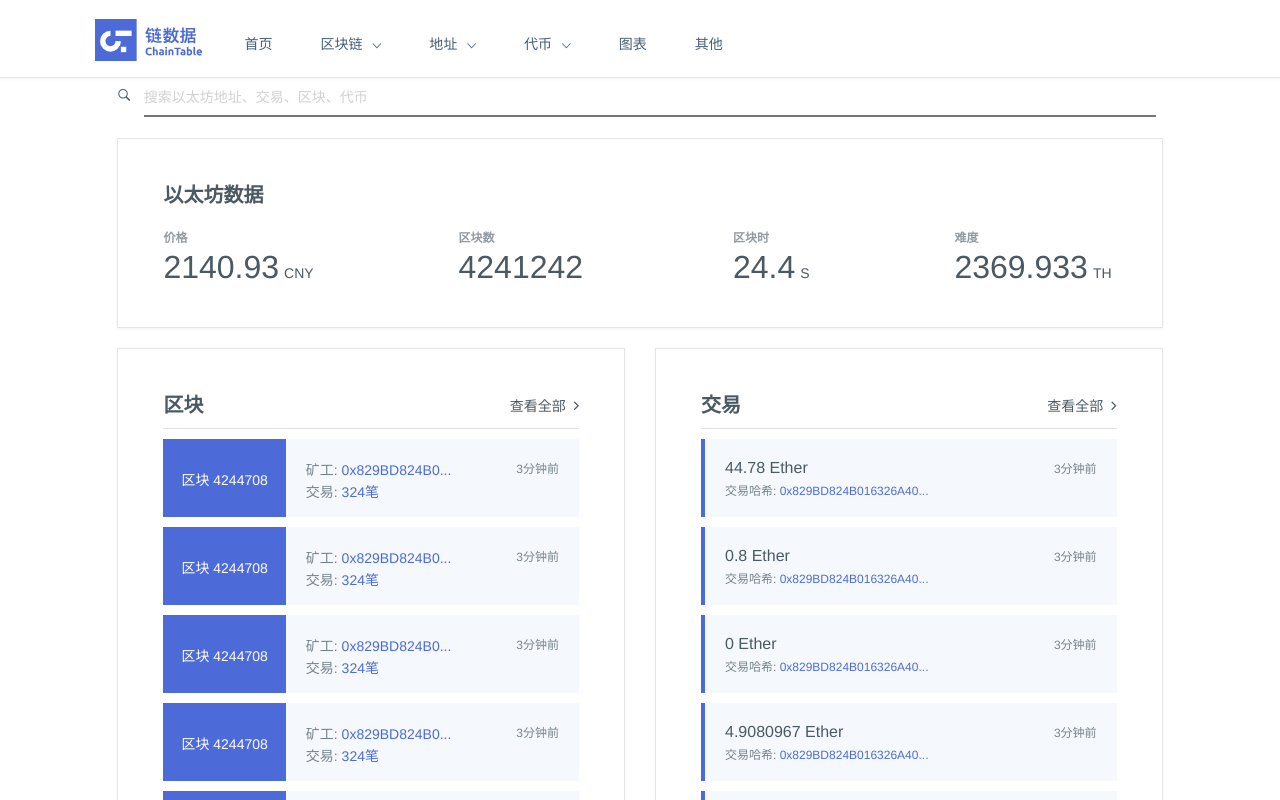
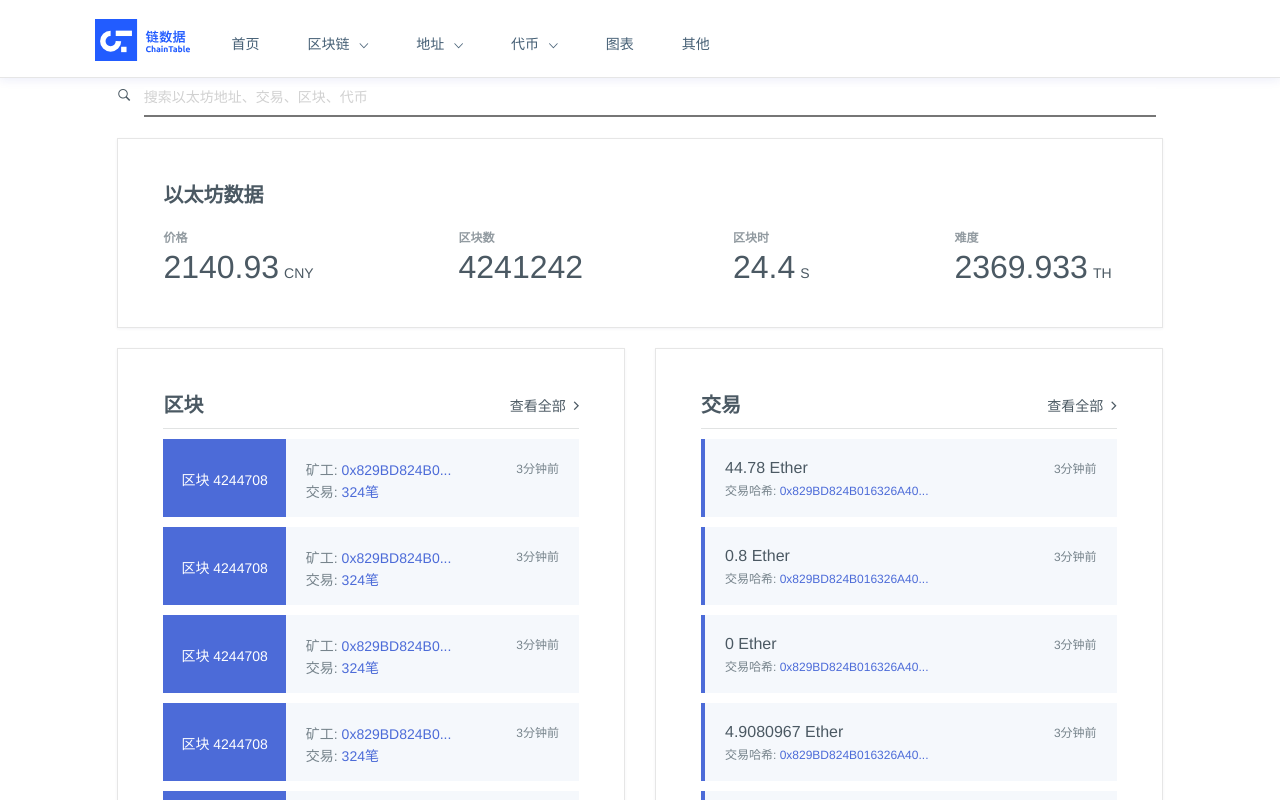
Before and after one commit to liucsny/Eth_vue, a Vue app in the folder etherchain/: page /#/ in a window 1280 px wide. Shown: the top 800 px of the page. Built offline with nearby package versions, Linux system fonts and the light colour scheme.

Commit message:
changelogo

```diff
--- a/etherchain/src/components/Navbar.vue
+++ b/etherchain/src/components/Navbar.vue
@@ -1,7 +1,7 @@
 <template>
 	<nav>
 		<div class="container">
-			<a href="#"><div class="logoDiv"><img src="../assets/logo.svg" id="logo"></div></a>
+			<a href="#"><div class="logoDiv"><img src="../assets/logo2.svg" id="logo"></div></a>
 			<div class="navTab">
 				<ul>
 					<li><a href="#">首页</a></li>
@@ -73,7 +73,8 @@ nav{
 	box-sizing: border-box;
 	background: white;
 	height: 78px;
-    box-shadow: 0 1px 3px 0 rgba(0,34,77,.05);
+    box-shadow: 0 1px 10px 1px rgba(0,34,177,.08);
+    /*box-shadow: 0 1px 16px 4px rgba(0,34,207,.1);*/
 	border-bottom: 1px solid rgba(214,214,214,.6);
 	padding: 1px;
 }
@@ -116,7 +117,7 @@ nav{
 	display: block;
 	background-color: white;
 	padding: 6px 0;
-    box-shadow: 0 1px 3px 0 rgba(0,34,77,.1);
+    box-shadow: 0 1px 10px 1px rgba(0,34,177,.08);
 	border: 1px solid rgba(214,214,214,.6);
 }
 
--- a/etherchain/src/components/cardCarousel.vue
+++ b/etherchain/src/components/cardCarousel.vue
@@ -123,7 +123,7 @@ export default{
 .card{
 	border:red 1px solid;
 	background-color: #fff;
-	box-shadow: 0 1px 4px 2px rgba(0,34,207,.1);
+	box-shadow: 0 1px 4px 2px rgba(0,34,107,.1);
 	border: none;
 	width: 9.8%;
 	height: 220px;
@@ -133,7 +133,7 @@ export default{
 }
 
 .card:hover{
-	box-shadow: 0 1px 16px 4px rgba(0,34,207,.1);
+	box-shadow: 0 1px 16px 4px rgba(0,34,107,.1);
 }
 
 .card > a{
```
Also changed, not shown: etherchain/src/assets/logo.svg, etherchain/src/assets/logo2.svg (added).
